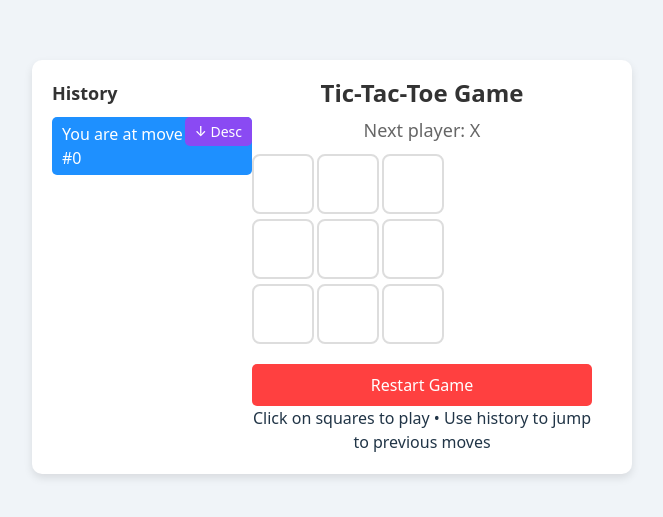
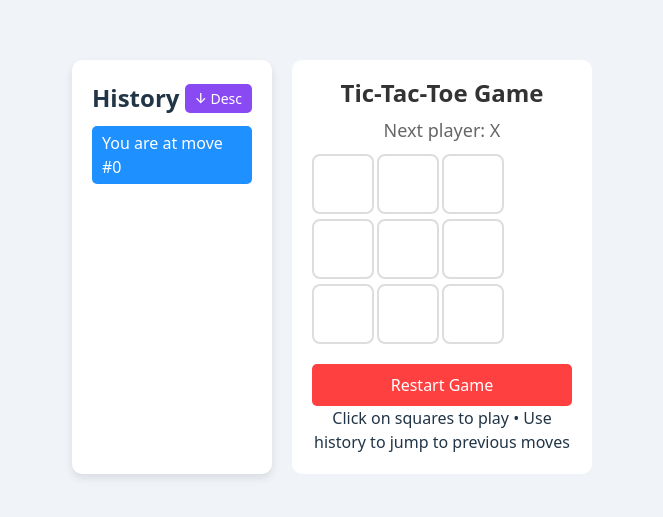
Before and after one commit to vow130504/IA01-React-tutorial, a React (Vite) app in the folder Game/: page / in a window 1280 px wide. Shown: the part 133-650 px from the top of the page, without its empty margins (308-971 px from the left). Built offline with nearby package versions, Linux system fonts and the light colour scheme.

Commit message:
move historty

```diff
--- a/Game/src/App.css
+++ b/Game/src/App.css
@@ -13,19 +13,24 @@ body {
   min-height: 100vh;
 }
 
+.app-container {
+  display: flex;
+  justify-content: center;
+  gap: 20px;
+  padding: 20px;
+}
+
 .game-container {
-  display: flex;
   background: white;
   padding: 20px;
   border-radius: 10px;
-  box-shadow: 0 4px 8px rgba(0, 0, 0, 0.1);
-  width: 600px;
+  box-shadow: 0 4px 8px rgba(0ස, 0, 0, 0.1);
+  width: 300px;
   text-align: center;
 }
 
 .game-board {
   flex: 1;
-  padding-right: 20px;
 }
 
 h1 {
@@ -87,17 +92,25 @@ h1 {
   background-color: #e03a3a;
 }
 
-.history {
-  flex: 1;
-  margin-top: 0;
+.history-container {
+  background: white;
+  padding: 20px;
+  border-radius: 10px;
+  box-shadow: 0 4px 8px rgba(0, 0, 0, 0.1);
+  width: 200px;
   text-align: left;
-  max-width: 200px;
+}
+
+.history-header {
+  display: flex;
+  justify-content: space-between;
+  align-items: center;
+  margin-bottom: 10px;
 }
 
 .history h2 {
   font-size: 18px;
   color: #333;
-  margin-bottom: 10px;
 }
 
 .history-list {
@@ -136,7 +149,6 @@ h1 {
   border-radius: 5px;
   font-size: 14px;
   cursor: pointer;
-  float: right;
 }
 
 .sort-btn:hover {
--- a/Game/src/App.tsx
+++ b/Game/src/App.tsx
@@ -100,9 +100,9 @@ export default function App() {
   const displayMoves = isAscending ? moves : moves.slice().reverse();
 
   return (
-    <div className="game-container">
-      <div className="history">
-        <div>
+    <div className="app-container">
+      <div className="history-container">
+        <div className="history-header">
           <h2>History</h2>
           <button className="sort-btn" onClick={() => setIsAscending(!isAscending)}>
             {isAscending ? '↓ Desc' : '↑ Asc'}
@@ -110,6 +110,7 @@ export default function App() {
         </div>
         <ol className="history-list">{displayMoves}</ol>
       </div>
+      <div className="game-container">
         <div className="game-board">
           <h1>Tic-Tac-Toe Game</h1>
           <div className="status">{`Next player: ${xIsNext ? 'X' : 'O'}`}</div>
@@ -119,6 +120,7 @@ export default function App() {
           </button>
           <div className="text-sm text-gray-600 mt-2">
             Click on squares to play • Use history to jump to previous moves
+          </div>
         </div>
       </div>
     </div>
```
Lines whose indentation alone changed are shown as unchanged.
